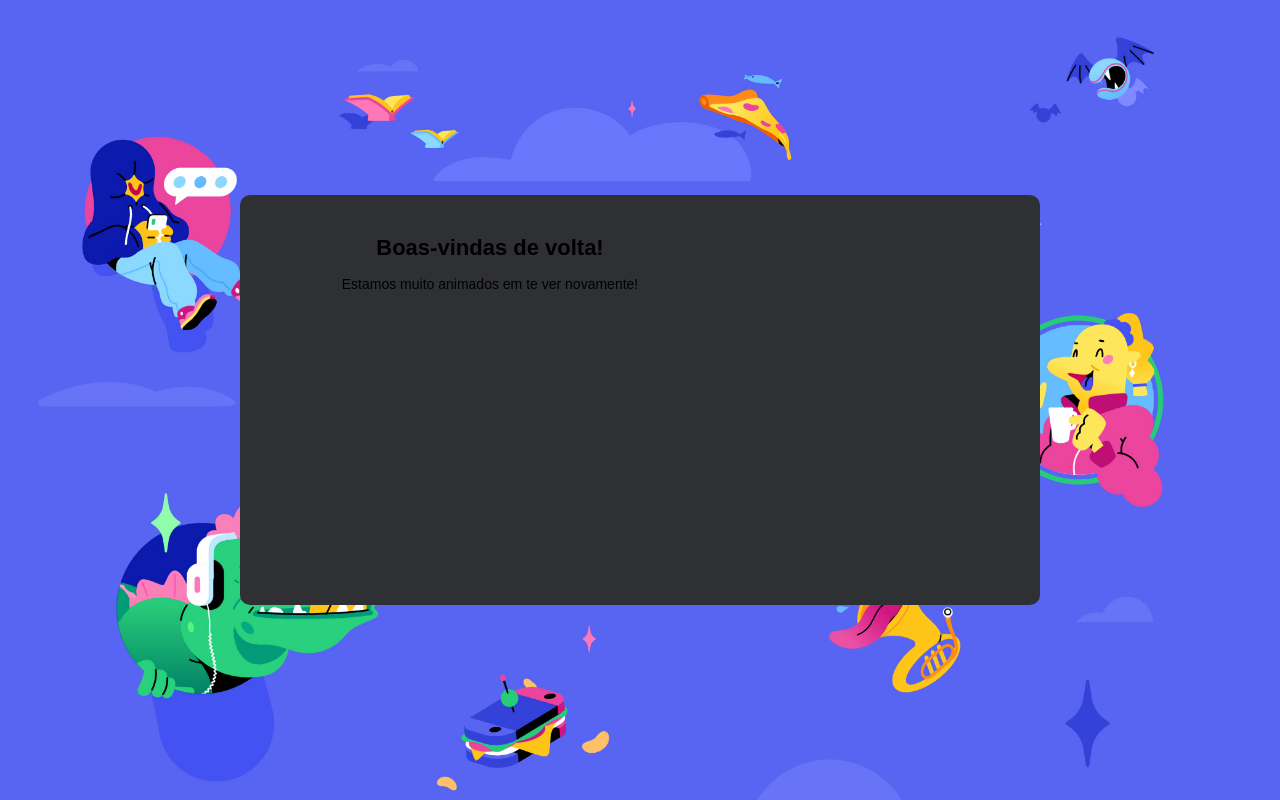
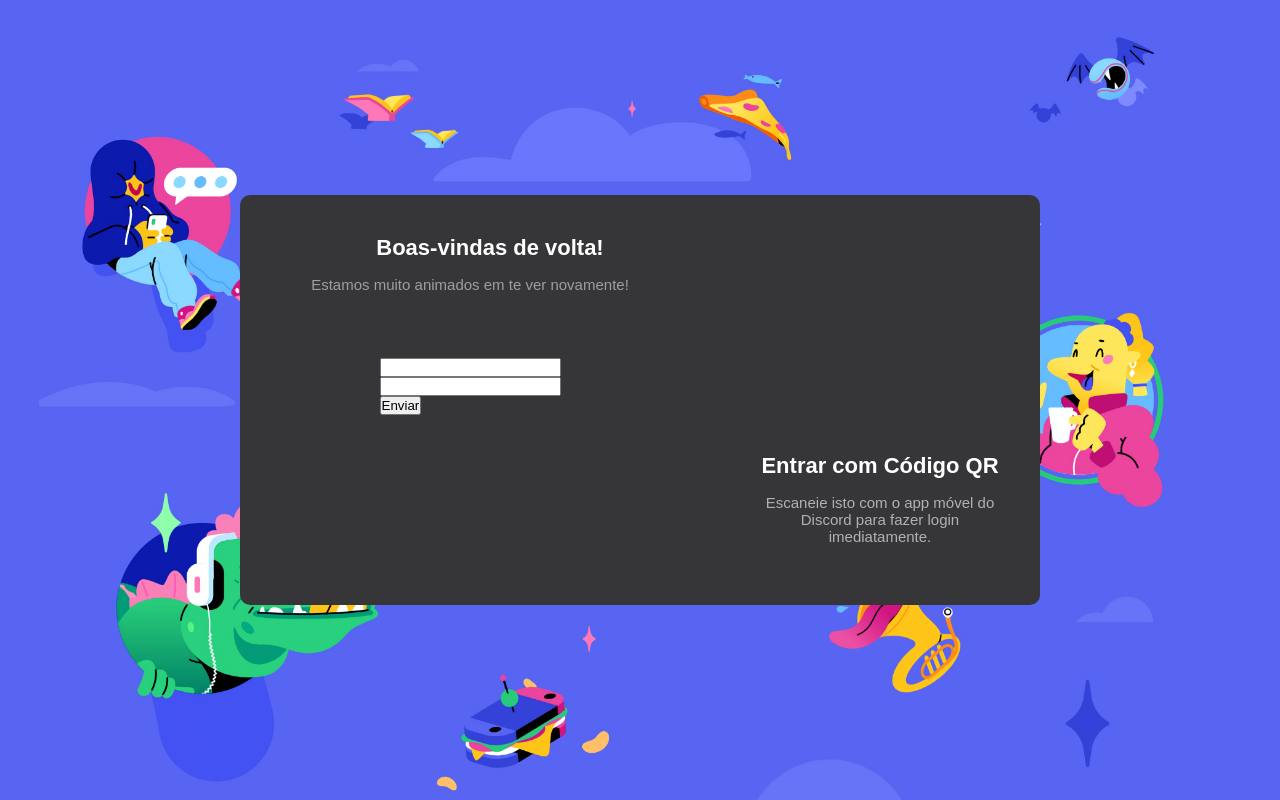
Before and after one commit to Johnnypvlace/Clone-Tela-Inicio-Discord-Web, a plain HTML site: page index.html in a window 1280 px wide. Drawn offline with Linux system fonts and the light colour scheme.

Commit message:
Atualização

```diff
--- a/css/style.css
+++ b/css/style.css
@@ -21,12 +21,11 @@ body {
 .container-1{
     width: 800px; /* Largura do quadrado */
     height: 410px; /* Altura do quadrado */
-    background-color: #2f3033; /* Cor do quadrado */
+    background-color: #363638; /* Cor do quadrado */
     border-radius: 10px;
     display: flex;
     flex-direction: column; /* Coloca os itens em coluna em vez de linha (o padrão) */
     align-items: center; /* Alinha os itens no centro do contêiner */
-
 }
 
 .container-1 h1{
@@ -34,6 +33,7 @@ body {
     display: flex;
     position: relative;
     float: right;
+    color: white;
     top: 40px; /* Ajuste conforme necessário para a posição vertical */
     left: -150px; /* Ajuste conforme necessário para a posição horizontal */
     font-size: 22px;
@@ -42,15 +42,16 @@ body {
 }
 
 .container-1 p{
+    color: rgb(160, 157, 157);
     background-size: cover;
     display: flex;
     position: relative;
     float: right;
     font-family: Arial, Helvetica, sans-serif;
-    font-size: 14px;
+    font-size: 15px;
     padding: 15px;
     top: 40px; /* Ajuste conforme necessário para a posição vertical */
-    left: -150px; /* Ajuste conforme necessário para a posição horizontal */
+    left: -170px; /* Ajuste conforme necessário para a posição horizontal */
 }
 
 .container-qr{
@@ -61,6 +62,41 @@ body {
     display: flex;
     position: relative;
     float: right;
-    top: -20px; /* Ajuste conforme necessário para a posição vertical */
+    top: -105px; /* Ajuste conforme necessário para a posição vertical */
     left: 240px; /* Ajuste conforme necessário para a posição horizontal */
 }
+
+.container-1 h2{
+     background-size: cover;
+     display: flex;
+     position: relative;
+     float: left;
+     color: white;
+     top: 185px; /* Ajuste conforme necessário para a posição vertical */
+     left: 240px; /* Ajuste conforme necessário para a posição horizontal */
+     font-size: 22px;
+     font-family: Arial, Helvetica, sans-serif;
+     font-weight: bold;
+ }
+
+ .container-1 h3{
+    text-align: center;
+    background-size: cover;
+    display: flex;
+    position: relative;
+    color: rgba(255, 255, 255, 0.61);
+     top: 200px; /* Ajuste conforme necessário para a posição vertical */
+     left: 240px; /* Ajuste conforme necessário para a posição horizontal */
+     font-size: 15px;
+     font-weight: normal;
+     font-family: Arial, Helvetica, sans-serif;
+}
+
+.form, input-container{
+    background-size: cover;
+    display: flex;
+    position: relative;
+    margin-bottom: 30px;
+    top: -160px; /* Ajuste conforme necessário para a posição vertical */
+    left: -170px; /* Ajuste conforme necessário para a posição horizontal */
+}
--- a/index.html
+++ b/index.html
@@ -10,9 +10,25 @@
     <div class="container-1">
         <h1>Boas-vindas de volta!</h1>
         <p>Estamos muito animados em te ver novamente!</p>
+        <h2>Entrar com Código QR</h2>
+        <h3>Escaneie isto com o app móvel do <br />Discord para fazer login <br />imediatamente.</h3>
+            <div class="container-qr">
+    </div><!--container-1-->
+    <div class="form">
+        <form>
+            <div class="input-container">
+                <input type="text" name="nome" required />
+            </div><!--input-container-->
 
-        <div class="container-qr">
-        </div><!--container-1-->
+            <div class="input-container">
+                <input type="text" name="nome" required />
+            </div><!--input-container-->
+            <div class="input-submit-container">
+                <input type="submit" name="acao" value="Enviar">
+            </div>
+        </form>
+    </div><!--form-->
         </div><!--container-qr-->
+
 </body>
 </html>
```
